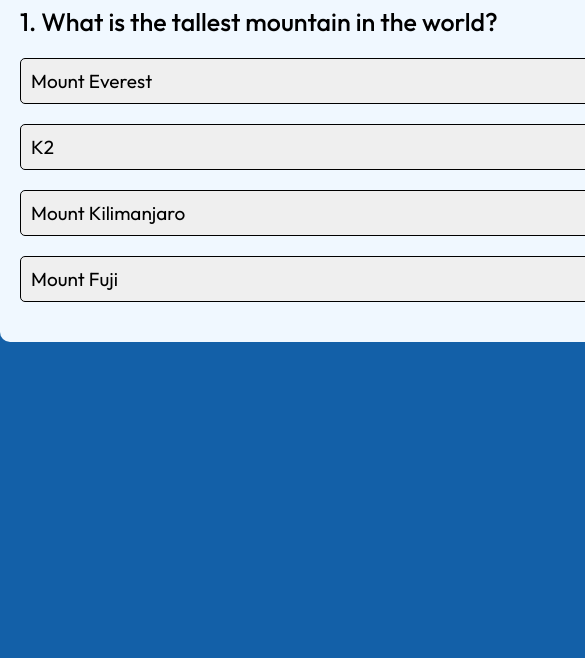
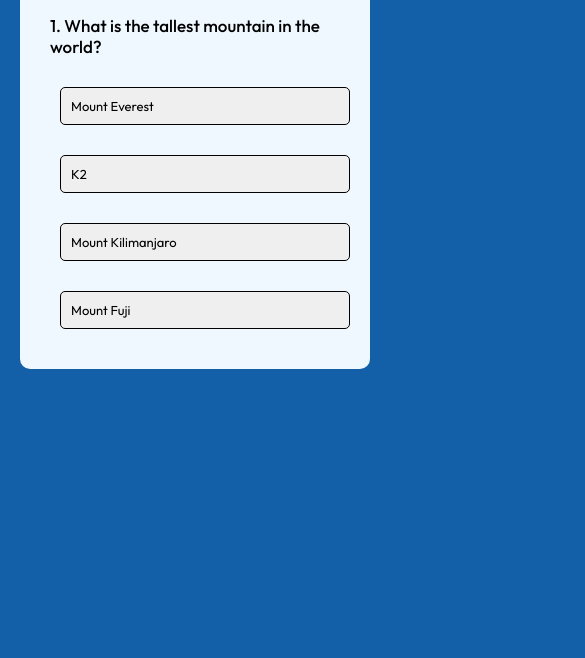
Before and after one commit to CalebKiK/Quizzical-gen-knowledge-website, a plain HTML site: page index.html in a window 390 px wide. Shown: the part 186-844 px from the top of the page, 585 px wide, since content can reach past the window. Drawn offline with Linux system fonts and the light colour scheme.

Commit message:
Update reposnisveness

```diff
--- a/styles.css
+++ b/styles.css
@@ -57,6 +57,7 @@ body{
     width: 150px;
     padding: 5px;
     background: rgb(67, 58, 34);
+    align-items: center;
     color: aliceblue;
     font-size: 16px;
     margin-left: 200px;
@@ -79,3 +80,50 @@ body{
 .incorrect{
     background-color: rgb(247, 193, 193);
 }
+
+@media (max-width: 450px){
+    *{
+        padding: 0;
+        margin: 10px;
+        box-sizing: border-box;
+        font-family: Outfit;
+    }
+
+    .app{
+        width: 100%;
+        padding: 10px;
+        border-radius: 10px;
+    }
+
+    .app h1{
+        border-bottom: 1px solid;
+    }
+
+    .quiz h2{
+        font-size: 17px;
+        padding-bottom: 10px;
+    }
+
+    .btn{
+        width: 100%;
+        padding: 10px;
+        margin-bottom: 20px;
+        text-align: left;
+        font-size: 13px;
+        border: 1px solid;
+        border-radius: 5px;
+    }
+
+    #next-btn{
+        width: 100px;
+        background: rgb(67, 58, 34);
+        align-items: center;
+        font-size: 16px;
+        margin-left: 100px;
+        border: 2px solid;
+        border-radius: 5px;
+        cursor: pointer;
+        display: none;
+    }
+
+}
```
